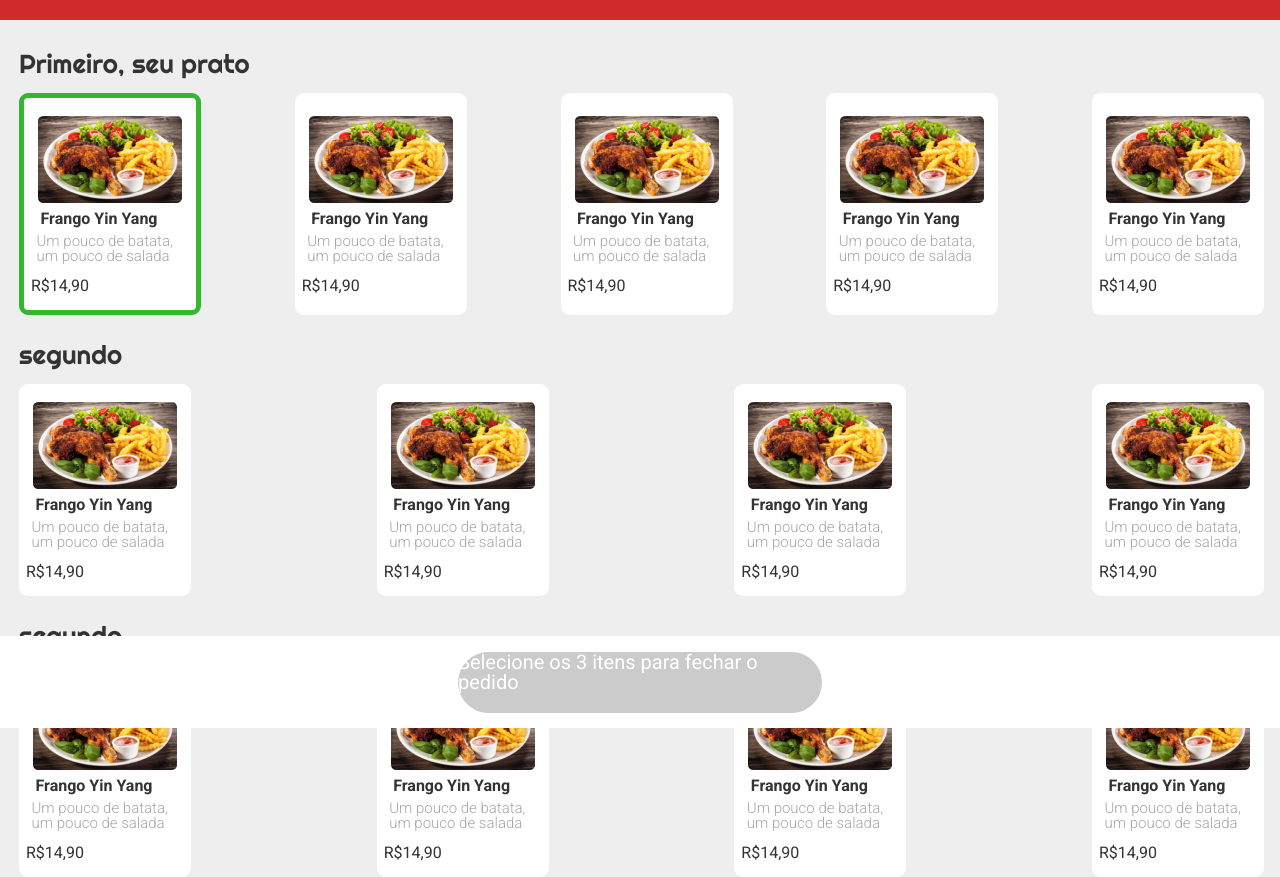
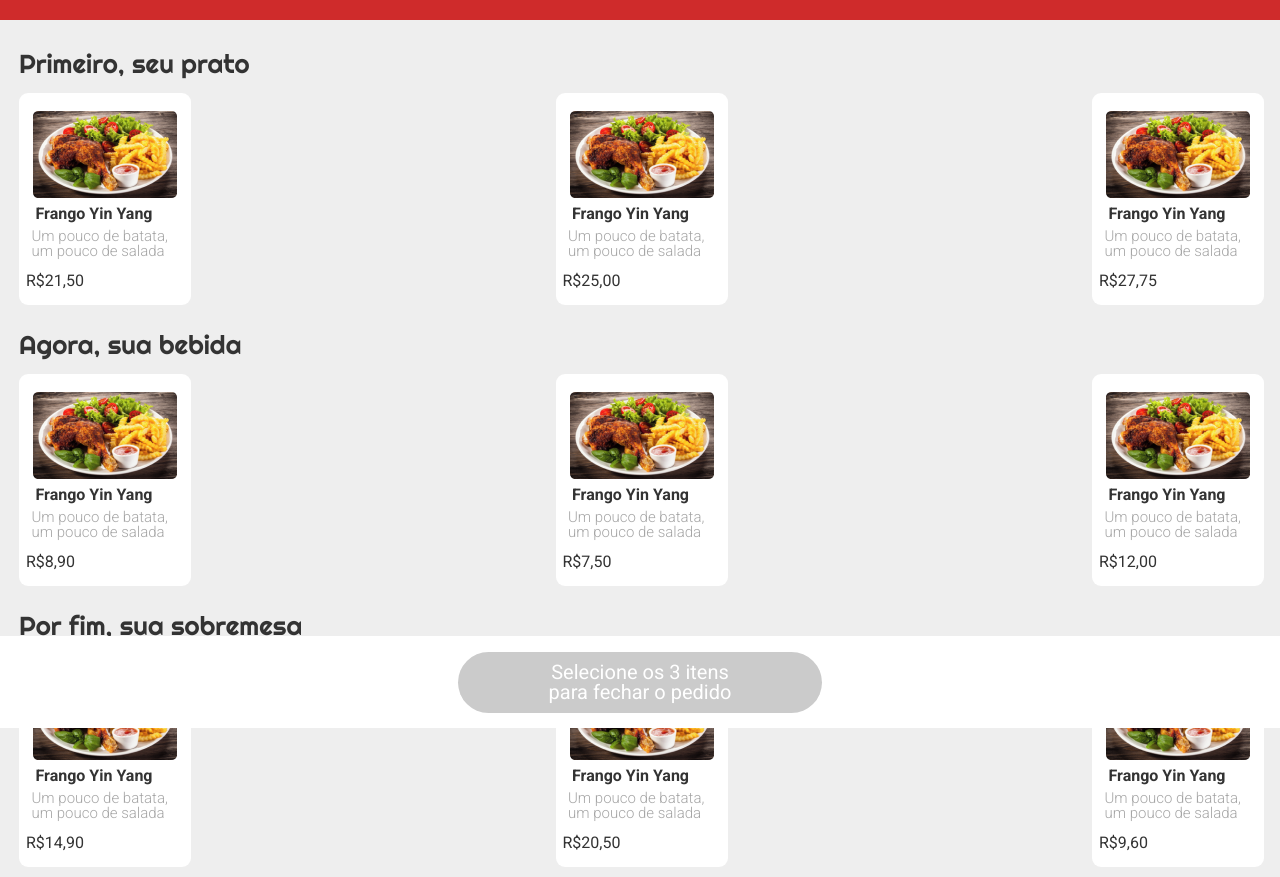
Before and after one commit to gumrqs/Projeto03-Driveneats, a plain HTML site: page Gustavo/Projeto03- Driveneats/index.html in a window 1280 px wide. Shown: the part 72-949 px from the top of the page. Drawn offline with Linux system fonts and the light colour scheme.

Commit message:
selecionar os pratos

```diff
--- a/Gustavo/Projeto03- Driveneats/CSS/styles.css
+++ b/Gustavo/Projeto03- Driveneats/CSS/styles.css
@@ -72,10 +72,10 @@ body{
     min-width: 172px;
     border-radius: 9px;
     margin-right: 16px;
+    cursor: pointer;
 }
 .selecionado{
     border: #32B72F 5px solid;
-    ;
 }
 .pratos img{
     margin-top: 18px;
@@ -125,7 +125,7 @@ body{
     font-weight: 400;
     font-size: 26px;
     color: #333333;
-    width: 231px;
+    width: 100%;
     height: 25px;
     margin-top: 27px;
 }
@@ -146,6 +146,10 @@ body{
     height: 61px;
     border-radius: 50px;
     background-color: #CBCBCB;
+    display: flex;
+    flex-direction: column;
+    align-items: center;
+    justify-content: center;
 }
 .fecharpedido p{
     font-family:Roboto;
--- a/Gustavo/Projeto03- Driveneats/index.html
+++ b/Gustavo/Projeto03- Driveneats/index.html
@@ -18,7 +18,7 @@
      </div>
     <div class="container">
          <div class="conteudo">
-             <div class="pratos selecionado">
+             <div class="pratos frango" onclick="selecionar(this)">
                  <img src="./frango_yin_yang 1 (1).png" alt="">
                  <div class="opcao">
                      <p>Frango Yin Yang</p>
@@ -28,10 +28,90 @@
                          <p>um pouco de salada </p>
                      </div>
                      <div class="valor">
-                         <p>R$14,90</p>
+                         <p>R$21,50</p>
                     </div>
              </div>
-             <div class="pratos">
+             <div class="pratos peixe" onclick="selecionar(this)">
+                <img src="./frango_yin_yang 1 (1).png" alt="">
+                <div class="opcao">
+                    <p>Frango Yin Yang</p>
+               </div>
+                   <div class="texto">
+                       <p>Um pouco de batata,</p>
+                        <p>um pouco de salada </p>
+                    </div>
+                    <div class="valor">
+                        <p>R$25,00</p>
+                   </div>
+            </div>
+            <div class="pratos carne" onclick="selecionar(this)">
+                <img src="./frango_yin_yang 1 (1).png" alt="">
+                <div class="opcao">
+                    <p>Frango Yin Yang</p>
+               </div>
+                   <div class="texto">
+                       <p>Um pouco de batata,</p>
+                        <p>um pouco de salada </p>
+                    </div>
+                    <div class="valor">
+                        <p>R$27,75</p>
+                   </div>
+            </div>
+        </div>
+    </div>
+    <div class="segundo">
+        <p>Agora, sua bebida</p>
+    </div>
+    <div class="container">
+        <div class="conteudo">
+            <div class="pratos agua"  onclick="selecionar(this)">
+                <img src="./frango_yin_yang 1 (1).png" alt="">
+                <div class="opcao">
+                    <p>Frango Yin Yang</p>
+               </div>
+                   <div class="texto">
+                       <p>Um pouco de batata,</p>
+                        <p>um pouco de salada </p>
+                    </div>
+                    <div class="valor">
+                        <p>R$8,90</p>
+                   </div>
+            </div>
+            <div class="pratos pinga"  onclick="selecionar(this)">
+                <img src="./frango_yin_yang 1 (1).png" alt="">
+                <div class="opcao">
+                    <p>Frango Yin Yang</p>
+               </div>
+                   <div class="texto">
+                       <p>Um pouco de batata,</p>
+                        <p>um pouco de salada </p>
+                    </div>
+                    <div class="valor">
+                        <p>R$7,50</p>
+                   </div>
+            </div>
+            <div class="pratos coquinha"  onclick="selecionar(this)">
+                <img src="./frango_yin_yang 1 (1).png" alt="">
+                <div class="opcao">
+                    <p>Frango Yin Yang</p>
+               </div>
+                   <div class="texto">
+                       <p>Um pouco de batata,</p>
+                        <p>um pouco de salada </p>
+                    </div>
+                    <div class="valor">
+                        <p>R$12,00</p>
+                   </div>
+            </div>
+         </div>
+
+    </div>
+    <div class="segundo">
+        <p>Por fim, sua sobremesa</p>
+    </div>
+    <div class="container">
+        <div class="conteudo" >
+            <div class="pratos pave"  onclick="selecionar(this)">
                 <img src="./frango_yin_yang 1 (1).png" alt="">
                 <div class="opcao">
                     <p>Frango Yin Yang</p>
@@ -44,7 +124,7 @@
                         <p>R$14,90</p>
                    </div>
             </div>
-            <div class="pratos">
+            <div class="pratos pacume"  onclick="selecionar(this)">
                 <img src="./frango_yin_yang 1 (1).png" alt="">
                 <div class="opcao">
                     <p>Frango Yin Yang</p>
@@ -54,10 +134,10 @@
                         <p>um pouco de salada </p>
                     </div>
                     <div class="valor">
-                        <p>R$14,90</p>
+                        <p>R$20,50</p>
                    </div>
             </div>
-            <div class="pratos">
+            <div class="pratos pabeber"  onclick="selecionar(this)">
                 <img src="./frango_yin_yang 1 (1).png" alt="">
                 <div class="opcao">
                     <p>Frango Yin Yang</p>
@@ -67,139 +147,7 @@
                         <p>um pouco de salada </p>
                     </div>
                     <div class="valor">
-                        <p>R$14,90</p>
-                   </div>
-            </div>
-            <div class="pratos">
-                <img src="./frango_yin_yang 1 (1).png" alt="">
-                <div class="opcao">
-                    <p>Frango Yin Yang</p>
-               </div>
-                   <div class="texto">
-                       <p>Um pouco de batata,</p>
-                        <p>um pouco de salada </p>
-                    </div>
-                    <div class="valor">
-                        <p>R$14,90</p>
-                   </div>
-            </div>
-        </div>
-    </div>
-    <div class="segundo">
-        <p>segundo</p>
-    </div>
-    <div class="container">
-        <div class="conteudo">
-            <div class="pratos">
-                <img src="./frango_yin_yang 1 (1).png" alt="">
-                <div class="opcao">
-                    <p>Frango Yin Yang</p>
-               </div>
-                   <div class="texto">
-                       <p>Um pouco de batata,</p>
-                        <p>um pouco de salada </p>
-                    </div>
-                    <div class="valor">
-                        <p>R$14,90</p>
-                   </div>
-            </div>
-            <div class="pratos">
-                <img src="./frango_yin_yang 1 (1).png" alt="">
-                <div class="opcao">
-                    <p>Frango Yin Yang</p>
-               </div>
-                   <div class="texto">
-                       <p>Um pouco de batata,</p>
-                        <p>um pouco de salada </p>
-                    </div>
-                    <div class="valor">
-                        <p>R$14,90</p>
-                   </div>
-            </div>
-            <div class="pratos">
-                <img src="./frango_yin_yang 1 (1).png" alt="">
-                <div class="opcao">
-                    <p>Frango Yin Yang</p>
-               </div>
-                   <div class="texto">
-                       <p>Um pouco de batata,</p>
-                        <p>um pouco de salada </p>
-                    </div>
-                    <div class="valor">
-                        <p>R$14,90</p>
-                   </div>
-            </div>
-            <div class="pratos">
-                <img src="./frango_yin_yang 1 (1).png" alt="">
-                <div class="opcao">
-                    <p>Frango Yin Yang</p>
-               </div>
-                   <div class="texto">
-                       <p>Um pouco de batata,</p>
-                        <p>um pouco de salada </p>
-                    </div>
-                    <div class="valor">
-                        <p>R$14,90</p>
-                   </div>
-            </div>
-         </div>
-
-    </div>
-    <div class="segundo">
-        <p>segundo</p>
-    </div>
-    <div class="container">
-        <div class="conteudo">
-            <div class="pratos">
-                <img src="./frango_yin_yang 1 (1).png" alt="">
-                <div class="opcao">
-                    <p>Frango Yin Yang</p>
-               </div>
-                   <div class="texto">
-                       <p>Um pouco de batata,</p>
-                        <p>um pouco de salada </p>
-                    </div>
-                    <div class="valor">
-                        <p>R$14,90</p>
-                   </div>
-            </div>
-            <div class="pratos">
-                <img src="./frango_yin_yang 1 (1).png" alt="">
-                <div class="opcao">
-                    <p>Frango Yin Yang</p>
-               </div>
-                   <div class="texto">
-                       <p>Um pouco de batata,</p>
-                        <p>um pouco de salada </p>
-                    </div>
-                    <div class="valor">
-                        <p>R$14,90</p>
-                   </div>
-            </div>
-            <div class="pratos">
-                <img src="./frango_yin_yang 1 (1).png" alt="">
-                <div class="opcao">
-                    <p>Frango Yin Yang</p>
-               </div>
-                   <div class="texto">
-                       <p>Um pouco de batata,</p>
-                        <p>um pouco de salada </p>
-                    </div>
-                    <div class="valor">
-                        <p>R$14,90</p>
-                   </div>
-            </div>
-            <div class="pratos">
-                <img src="./frango_yin_yang 1 (1).png" alt="">
-                <div class="opcao">
-                    <p>Frango Yin Yang</p>
-               </div>
-                   <div class="texto">
-                       <p>Um pouco de batata,</p>
-                        <p>um pouco de salada </p>
-                    </div>
-                    <div class="valor">
-                        <p>R$14,90</p>
+                        <p>R$9,60</p>
                    </div>
             </div>
          </div>
@@ -207,9 +155,12 @@
     </div>
     <div class="pedido">
         <div class="fecharpedido">
-            <p>Selecione os 3 itens
-                para fechar o pedido</p>
+            <p>Selecione os 3 itens</p>
+             <p>para fechar o pedido</p>
         </div>
     </div>
+    <script src="scripts.js">
+
+    </script>
 </body>
 </html>
--- /dev/null
+++ b/Gustavo/Projeto03- Driveneats/scripts.js
@@ -0,0 +1,95 @@
+function selecionar(elemento){
+    const selecionado = elemento;
+    // primeiro passo é verificar qual pra to é
+    // fica com a borda verde e as outras ficam branca
+    if(selecionado.classList.contains("frango")){
+
+        const pratoPeixe = document.querySelector(".peixe");
+        const pratoCarne = document.querySelector(".carne");
+
+        pratoPeixe.classList.remove("selecionado");
+        pratoCarne.classList.remove("selecionado");
+        selecionado.classList.add("selecionado");
+    }
+    else if (selecionado.classList.contains("peixe")){
+
+        const pratoFrango = document.querySelector(".frango");
+        const pratoCarne = document.querySelector(".carne");
+
+        pratoFrango.classList.remove("selecionado");
+        pratoCarne.classList.remove("selecionado");
+        selecionado.classList.add("selecionado");
+    }
+    else if (selecionado.classList.contains("carne")){
+
+        const pratoPeixe = document.querySelector(".peixe");
+        const pratoFrango = document.querySelector(".frango");
+
+        pratoPeixe.classList.remove("selecionado");
+        pratoFrango.classList.remove("selecionado");
+        selecionado.classList.add("selecionado");
+    }
+    else if(selecionado.classList.contains("agua")){
+
+        const pratoCoquinha = document.querySelector(".coquinha");
+        const pratoPinga = document.querySelector(".pinga");
+
+        pratoCoquinha.classList.remove("selecionado");
+        pratoPinga.classList.remove("selecionado");
+        selecionado.classList.add("selecionado");
+    }
+    else if(selecionado.classList.contains("pinga")){
+
+        const pratoCoquinha = document.querySelector(".coquinha");
+        const pratoAgua = document.querySelector(".agua");
+
+        pratoCoquinha.classList.remove("selecionado");
+        pratoAgua.classList.remove("selecionado");
+        selecionado.classList.add("selecionado");
+    }
+    else if(selecionado.classList.contains("coquinha")){
+
+        const pratoAgua = document.querySelector(".agua");
+        const pratoPinga = document.querySelector(".pinga");
+
+        pratoAgua.classList.remove("selecionado");
+        pratoPinga.classList.remove("selecionado");
+        selecionado.classList.add("selecionado");
+    }
+    else if(selecionado.classList.contains("agua")){
+
+        const pratoCoquinha = document.querySelector(".coquinha");
+        const pratoPinga = document.querySelector(".pinga");
+
+        pratoCoquinha.classList.remove("selecionado");
+        pratoPinga.classList.remove("selecionado");
+        selecionado.classList.add("selecionado");
+    }
+    else if(selecionado.classList.contains("pave")){
+
+        const pratoPacume = document.querySelector(".pacume");
+        const pratoPabeber = document.querySelector(".pabeber");
+
+        pratoPacume.classList.remove("selecionado");
+        pratoPabeber.classList.remove("selecionado");
+        selecionado.classList.add("selecionado");
+    }
+    else if(selecionado.classList.contains("pacume")){
+
+        const pratoPave = document.querySelector(".pave");
+        const pratoPabeber = document.querySelector(".pabeber");
+
+        pratoPave.classList.remove("selecionado");
+        pratoPabeber.classList.remove("selecionado");
+        selecionado.classList.add("selecionado");
+    }
+    else if(selecionado.classList.contains("pabeber")){
+
+        const pratoPacume = document.querySelector(".pacume");
+        const pratoPave = document.querySelector(".pabeber");
+
+        pratoPacume.classList.remove("selecionado");
+        pratoPave.classList.remove("selecionado");
+        selecionado.classList.add("selecionado");
+    }
+}
```
